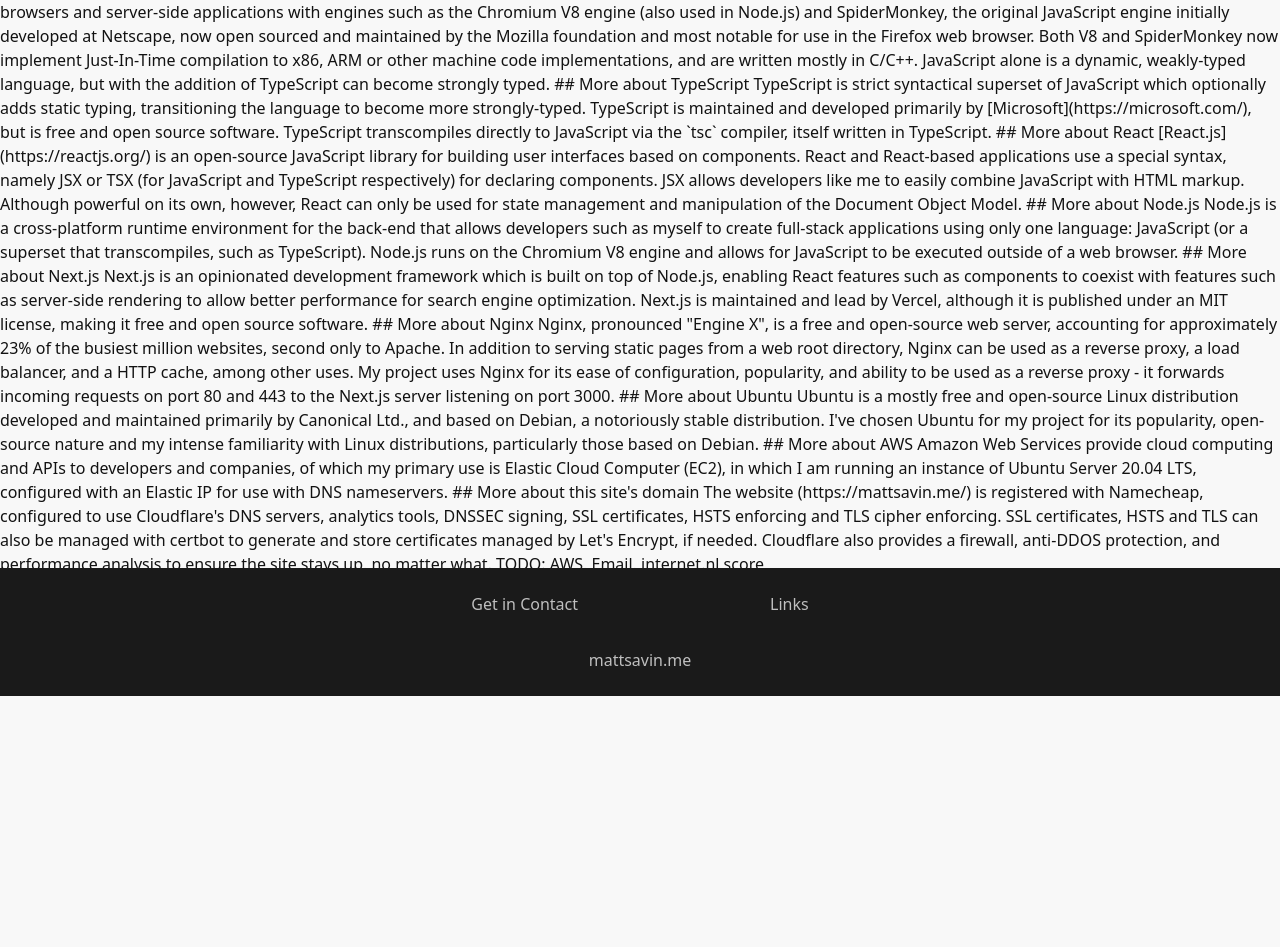
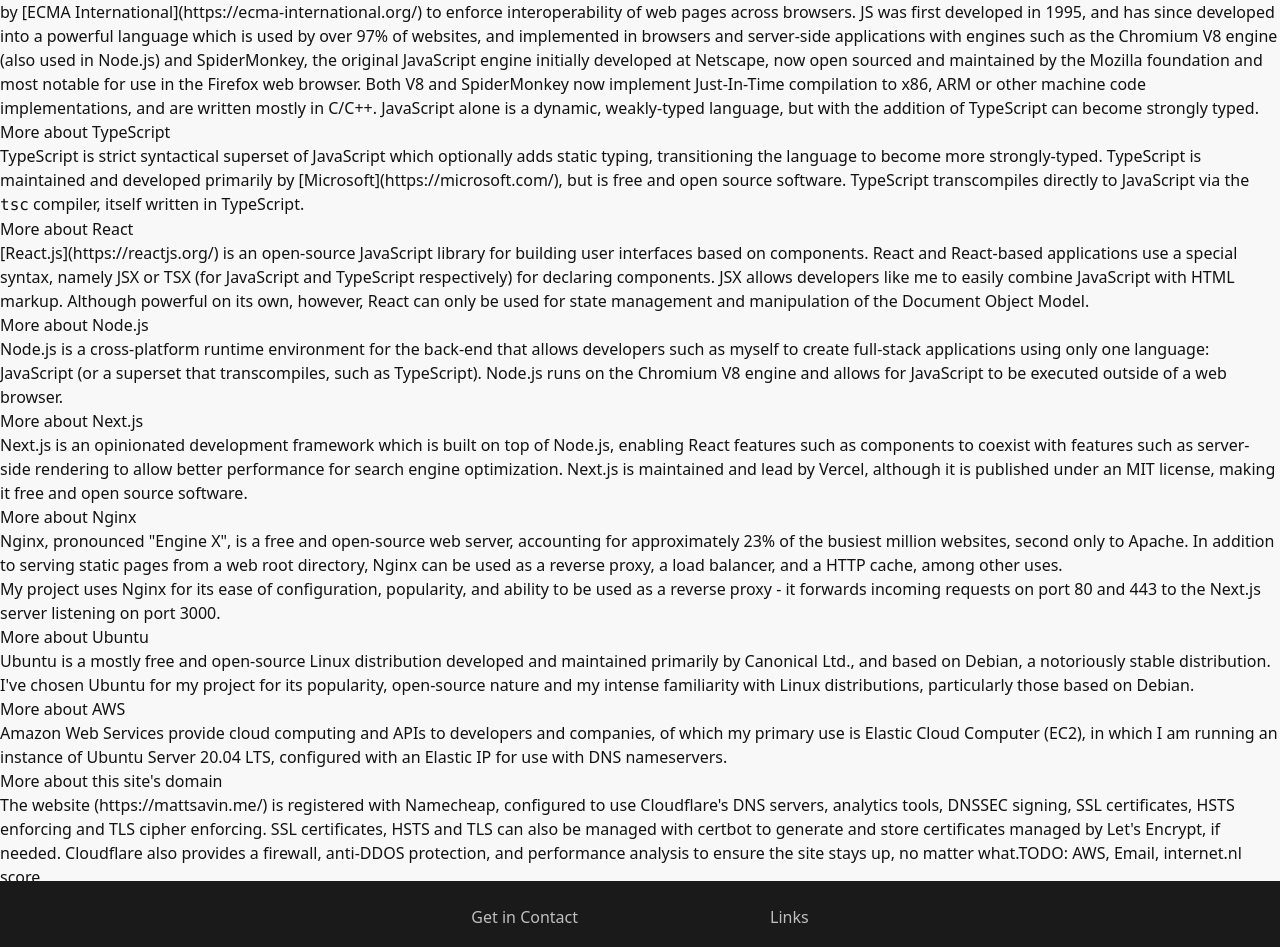
Before and after one commit to mattsavin/mattsavin.me, a Next.js app: page /about in a window 1280 px wide. Shown: the part 285-1232 px from the top of the page. Before the commit the page ends 981 px from the top, so only its background shows below. Built offline with nearby package versions, Linux system fonts and the light colour scheme.

Commit message:
convert script to dangerouslySetInnerHTML, begin reformatting about.tsx

```diff
--- a/pages/about.tsx
+++ b/pages/about.tsx
@@ -3,6 +3,7 @@
 import {NextPage} from "next";
 import Router from "next/router";
 import {useEffect, useState} from "react";
+import  Link  from "next/link";
 
 const About: NextPage = () => {
     const [loaded, setLoaded] = useState(false);
@@ -21,57 +22,102 @@
     }
     return (
         <>
-            <h1>About this website</h1>
-            <span>
-                # mattsavin.me
-
-                This is the source code for https://mattsavin.me/
-
-                It has been written in [Typescript](https://www.typescriptlang.org/), a superset of [JavaScript](https://www.ecma-international.org/publications-and-standards/standards/ecma-262/) and runs on a [Node.js](https://nodejs.org) + [Next.js](https://nextjs.org/) server hosted for free on an [Amazon Web Services](https://aws.amazon.com/) [Elastic Cloud](https://aws.amazon.com/ec2/) instance.
-                The instance is running [Ubuntu](https://ubuntu.com/) [Server 20.04 LTS](https://ubuntu.com/server) with [Nginx](https://nginx.org/) used as a reverse proxy for the production version of the Next.js server.
-
-                Next.js is an open-source JavaScript framework developed by Vercel and based on React.js. Next.js uses core features of React such as components, whilst enabling the use of extra features such as server-side rendering.
-
-                ## More about JavaScript
-                JavaScript is a Multi-paradigm, Event-driven, Functional and Imperative programming language which conforms to the specification described by ECMAScript, published by [ECMA International](https://ecma-international.org/) to enforce interoperability of web pages across browsers.
-                JS was first developed in 1995, and has since developed into a powerful language which is used by over 97% of websites, and implemented in browsers and server-side applications with engines such as the Chromium V8 engine (also used in Node.js) and SpiderMonkey, the original JavaScript engine initially developed at Netscape, now open sourced and maintained by the Mozilla foundation and most notable for use in the Firefox web browser. Both V8 and SpiderMonkey now implement Just-In-Time compilation to x86, ARM or other machine code implementations, and are written mostly in C/C++.
-                JavaScript alone is a dynamic, weakly-typed language, but with the addition of TypeScript can become strongly typed.
-
-                ## More about TypeScript
-                TypeScript is strict syntactical superset of JavaScript which optionally adds static typing, transitioning the language to become more strongly-typed.  TypeScript is maintained and developed primarily by [Microsoft](https://microsoft.com/), but is free and open source software. TypeScript transcompiles directly to JavaScript via the `tsc` compiler, itself written in TypeScript.
-
-                ## More about React
-                [React.js](https://reactjs.org/) is an open-source JavaScript library for building user interfaces based on components.
-                React and React-based applications use a special syntax, namely JSX or TSX (for JavaScript and TypeScript respectively) for declaring components. JSX allows developers like me to easily combine JavaScript with HTML markup.
-                Although powerful on its own, however, React can only be used for state management and manipulation of the Document Object Model.
-
-                ## More about Node.js
-                Node.js is a cross-platform runtime environment for the back-end that allows developers such as myself to create full-stack applications using only one language: JavaScript (or a superset that transcompiles, such as TypeScript).
-                Node.js runs on the Chromium V8 engine and allows for JavaScript to be executed outside of a web browser.
-
-                ## More about Next.js
-                Next.js is an opinionated development framework which is built on top of Node.js, enabling React features such as components to coexist with features such as server-side rendering to allow better performance for search engine optimization.
-                Next.js is maintained and lead by Vercel, although it is published under an MIT license, making it free and open source software.
-
-                ## More about Nginx
-                Nginx, pronounced &quot;Engine X&quot;, is a free and open-source web server, accounting for approximately 23% of the busiest million websites, second only to Apache. In addition to serving static pages from a web root directory, Nginx can be used as a reverse proxy, a load balancer, and a HTTP cache, among other uses.
-
-                My project uses Nginx for its ease of configuration, popularity, and ability to be used as a reverse proxy - it forwards incoming requests on port 80 and 443 to the Next.js server listening on port 3000.
-
-                ## More about Ubuntu
-                Ubuntu is a mostly free and open-source Linux distribution developed and maintained primarily by Canonical Ltd., and based on Debian, a notoriously stable distribution.
-
-                I&#39;ve chosen Ubuntu for my project for its popularity, open-source nature and my intense familiarity with Linux distributions, particularly those based on Debian.
-
-                ## More about AWS
-                Amazon Web Services provide cloud computing and APIs to developers and companies, of which my primary use is Elastic Cloud Computer (EC2), in which I am running an instance of Ubuntu Server 20.04 LTS, configured with an Elastic IP for use with DNS nameservers.
-
-                ## More about this site&#39;s domain
-                The website (https://mattsavin.me/) is registered with Namecheap, configured to use Cloudflare&#39;s DNS servers, analytics tools, DNSSEC signing, SSL certificates, HSTS enforcing and TLS cipher enforcing. SSL certificates, HSTS and TLS can also be managed with certbot to generate and store certificates managed by Let&#39;s Encrypt, if needed.
-                Cloudflare also provides a firewall, anti-DDOS protection, and performance analysis to ensure the site stays up, no matter what.
-
+            <div>
+                <span>
+                    <h1>About mattsavin.me</h1>
+                    <Link href={"/"}><a>mattsavin.me</a></Link> has been written in <a href={"https://www.typescriptlang.org/"} >Typescript</a>,
+                    a superset of [JavaScript](https://www.ecma-international.org/publications-and-standards/standards/ecma-262/) and runs on a
+                    [Node.js](https://nodejs.org) + [Next.js](https://nextjs.org/) server hosted for free on an
+                    [Amazon Web Services](https://aws.amazon.com/) [Elastic Cloud](https://aws.amazon.com/ec2/) instance.
+                    The instance is running [Ubuntu](https://ubuntu.com/) [Server 20.04 LTS](https://ubuntu.com/server) with
+                    [Nginx](https://nginx.org/) used as a reverse proxy for the production version of the Next.js server.
+                    Next.js is an open-source JavaScript framework developed by Vercel and based on React.js.
+                    <br />
+                    Next.js uses core features of React such as components, whilst enabling the use of extra features
+                    such as server-side rendering.
+                </span>
+                <span>
+                    <h2 className={"subheading"}>More about JavaScript</h2>
+                    JavaScript is a Multi-paradigm, Event-driven, Functional and Imperative programming language which
+                    conforms to the specification described by ECMAScript, published by [ECMA International](https://ecma-international.org/)
+                    to enforce interoperability of web pages across browsers.
+                    JS was first developed in 1995, and has since developed into a powerful language which is used by over
+                    97% of websites, and implemented in browsers and server-side applications with engines such as the
+                    Chromium V8 engine (also used in Node.js) and SpiderMonkey, the original JavaScript engine initially
+                    developed at Netscape, now open sourced and maintained by the Mozilla foundation and most notable for
+                    use in the Firefox web browser. Both V8 and SpiderMonkey now implement Just-In-Time compilation to x86,
+                    ARM or other machine code implementations, and are written mostly in C/C++.
+                    JavaScript alone is a dynamic, weakly-typed language, but with the addition of TypeScript
+                    can become strongly typed.
+                </span>
+                <span>
+                    <h2>More about TypeScript</h2>
+                    TypeScript is strict syntactical superset of JavaScript which optionally adds static typing,
+                    transitioning the language to become more strongly-typed.  TypeScript is maintained and developed
+                    primarily by [Microsoft](https://microsoft.com/), but is free and open source software. TypeScript
+                    transcompiles directly to JavaScript via the <code>tsc</code> compiler, itself written in TypeScript.
+                </span>
+                <span>
+                    <h2>More about React</h2>
+                    [React.js](https://reactjs.org/) is an open-source JavaScript library for building user interfaces
+                    based on components.
+                    React and React-based applications use a special syntax, namely JSX or TSX
+                    (for JavaScript and TypeScript respectively) for declaring components. JSX allows developers like me to
+                    easily combine JavaScript with HTML markup.
+                    Although powerful on its own, however, React can only be used for state management and
+                    manipulation of the Document Object Model.
+                </span>
+                <span>
+                    <h2>More about Node.js</h2>
+                    Node.js is a cross-platform runtime environment for the back-end that allows developers
+                    such as myself to create full-stack applications using only one language: JavaScript
+                    (or a superset that transcompiles, such as TypeScript).
+                    Node.js runs on the Chromium V8 engine and allows for JavaScript to be executed outside of a web browser.
+                </span>
+                <span>
+                    <h2>More about Next.js</h2>
+                    Next.js is an opinionated development framework which is built on top of Node.js,
+                    enabling React features such as components to coexist with features such as server-side rendering
+                    to allow better performance for search engine optimization.
+                    Next.js is maintained and lead by Vercel, although it is published under an MIT license, making it
+                    free and open source software.
+                </span>
+                <span>
+                    <h2>More about Nginx</h2>
+                    Nginx, pronounced &quot;Engine X&quot;, is a free and open-source web server, accounting for
+                    approximately 23% of the busiest million websites, second only to Apache. In addition to serving static
+                    pages from a web root directory, Nginx can be used as a reverse proxy, a load balancer,
+                    and a HTTP cache, among other uses.
+                    <br />
+                    My project uses Nginx for its ease of configuration, popularity, and ability to be used as
+                    a reverse proxy - it forwards incoming requests on port 80 and 443 to the Next.js server
+                    listening on port 3000.
+                </span>
+                <span>
+                    <h2>More about Ubuntu</h2>
+                    Ubuntu is a mostly free and open-source Linux distribution developed and maintained primarily by
+                    Canonical Ltd., and based on Debian, a notoriously stable distribution.
+                    <br />
+                    I&#39;ve chosen Ubuntu for my project for its popularity, open-source nature and my intense
+                    familiarity with Linux distributions, particularly those based on Debian.
+                </span>
+                <span>
+                    <h2>More about AWS</h2>
+                    Amazon Web Services provide cloud computing and APIs to developers and companies, of which my primary
+                    use is Elastic Cloud Computer (EC2), in which I am running an instance of Ubuntu Server 20.04 LTS,
+                    configured with an Elastic IP for use with DNS nameservers.
+                </span>
+                <span>
+                    <h2>More about this site&#39;s domain</h2>
+                    The website (https://mattsavin.me/) is registered with Namecheap, configured to use Cloudflare&#39;s
+                    DNS servers, analytics tools, DNSSEC signing, SSL certificates, HSTS enforcing and TLS cipher enforcing.
+                    SSL certificates, HSTS and TLS can also be managed with certbot to generate and store certificates managed by
+                    Let&#39;s Encrypt, if needed.
+                    Cloudflare also provides a firewall, anti-DDOS protection, and performance analysis to ensure the
+                    site stays up, no matter what.
+                </span>
                 TODO: AWS, Email, internet.nl score
-            </span>
+            </div>
         </>
     );
 };
```
Also changed, not shown: pages/index.tsx (+5 -5 lines).
